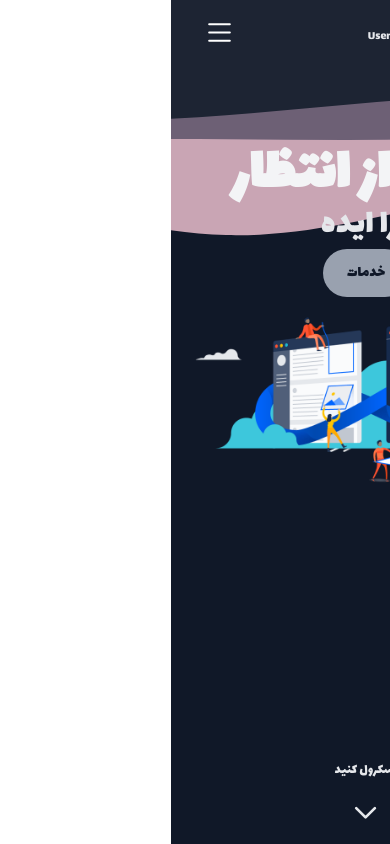
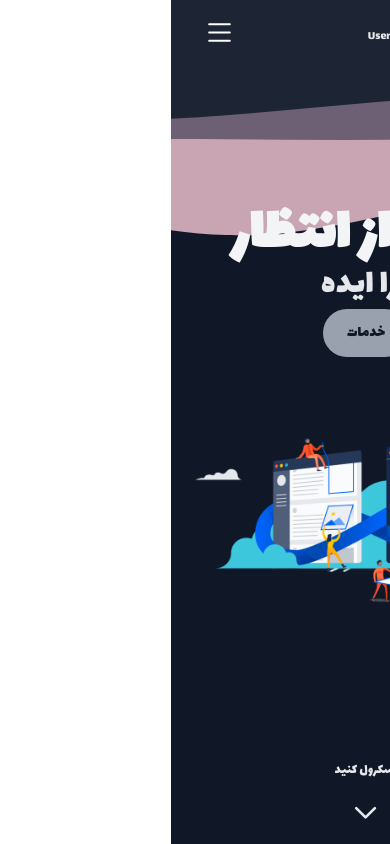
Before and after one commit to mmdrezakz/faraede, a Next.js app: page / in a window 390 px wide. Built offline with nearby package versions, Linux system fonts and the light colour scheme; grey boxes are pictures that could not be loaded; a web font is replaced by a local one.

Commit message:
more responsive

```diff
--- a/app/page.js
+++ b/app/page.js
@@ -13,7 +13,7 @@ export default function LandingPage() {
 <section className="relative grid  grid-cols-1 md:grid-cols-3   md:mt-50 section1 text-center section2   h-auto  px-6 py-10 ">
 
   {/* Text */}
-  <div className="  2xl:my-30">
+  <div className=" my-15  2xl:my-30">
     <h1 className=" text-6xl lg:text-8xl font-bold mt-10 text-gray-100 ">فرا تر از انتظار</h1>
     <h2 className="text-4xl md:text-6xl  text-gray-200 ">فرا ایده</h2>
     <button className="bg-gray-400 mt-1 text-gray-900 px-6 py-3 rounded-full hover:bg-gray-300 transition duration-500">
```
